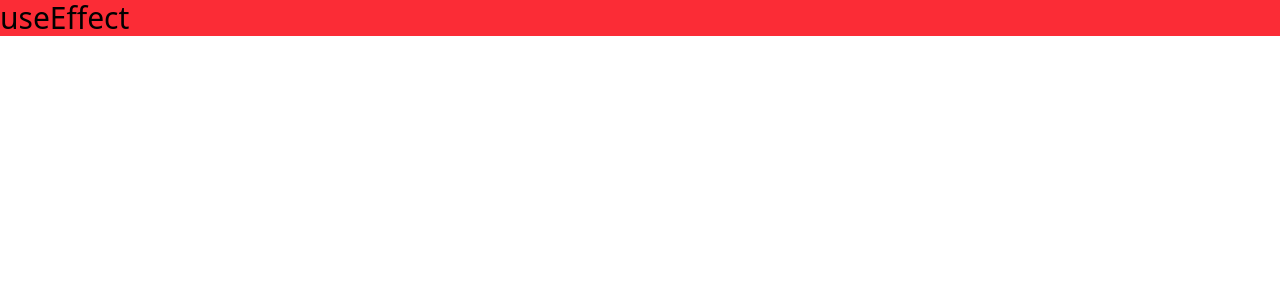
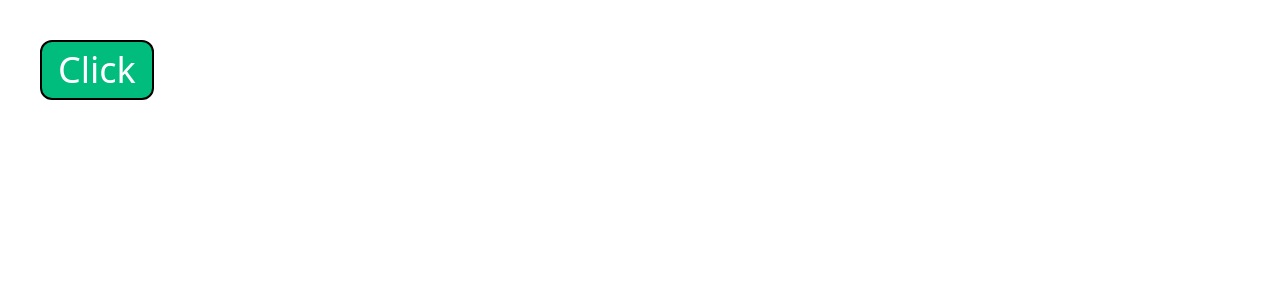
Before and after one commit to Sonu-Kumhar/ReactJS, a React (Vite) app in the folder useEffect-07/: page / in a window 1280 px wide. Shown: the top 300 px of the page. Built offline with nearby package versions, Linux system fonts and the light colour scheme.

Commit message:
basics of useEffect

```diff
--- a/useEffect-07/src/App.jsx
+++ b/useEffect-07/src/App.jsx
@@ -1,11 +1,43 @@
-import React from 'react'
+import React, { useCallback, useEffect } from 'react'
+import { useState } from 'react'
 
 const App = () => {
+  const [counter, setCounter] = useState(0)
+
+  useEffect(()=>{
+    console.log("useEffect is running")
+  },[counter])
+
   return (
-    <div className='text-3xl bg-red-500'>
-      useEffect
+    <div className='text-3xl p-10'>
+      <button onClick={()=>{
+        setCounter(counter+1)
+      }} className='text-4xl bg-emerald-500 px-4 py-2 border-2 rounded-xl text-white border-black active:scale-95'>Click</button>
     </div>
   )
 }
 
+// Render = WHAT to show
+// Effect = WHAT to do after showing
+
+// useEffect(() => {              first argument -> fxn, 2nd argument -> dependency array (if not used then useEffect will run on every render)
+//   // side-effect code
+// }, [])
+
+
+// React UI render karta hai
+// Aur jab render ke baad state / props change hote hain,
+// aur us change ke response mein koi side ka kaam karna ho,
+// to hum useEffect use karte hain
+
+// side ways kaam ka mtlb :
+// API call
+// title change
+// console log
+// timer
+// localStorage
+
+// Render = UI banane ka kaam
+// useEffect = UI ke baad hone wale kaam
+
 export default App
```
